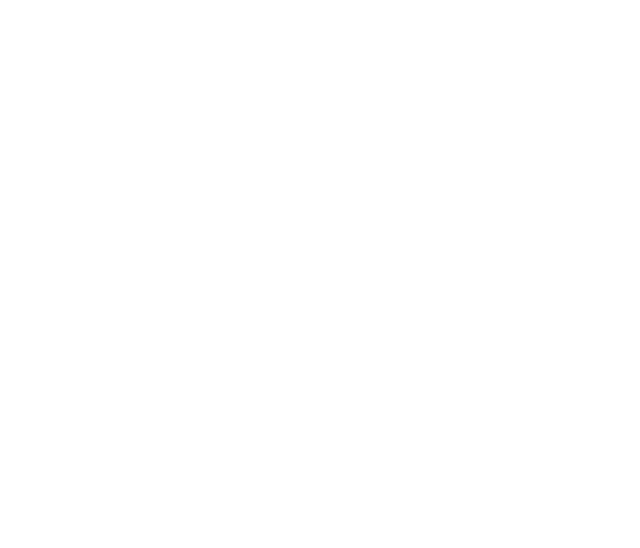
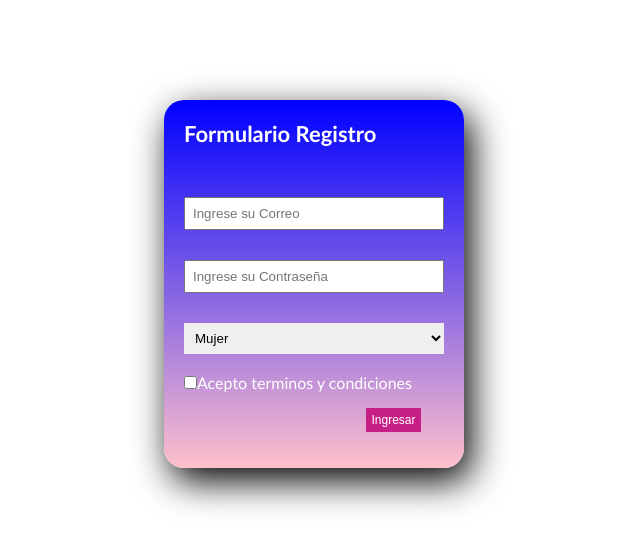
Before and after one commit to Julie-Alvarez/aspirantes-mir-html-y-css, a plain HTML site: page ejercicio1-html-y-css/index.html in a window 1280 px wide. Shown: the whole page, without its empty margins (326-966 px from the left). Drawn offline with Linux system fonts and the light colour scheme.

Commit message:
Implementa el formulario del ejercicio de html

```diff
--- a/ejercicio1-html-y-css/estyles.css
+++ b/ejercicio1-html-y-css/estyles.css
@@ -0,0 +1,50 @@
+* {
+    margin: 0;
+    padding: 0;
+    box-sizing: border-box;
+}
+.registro {
+    width: 300px;
+    background: linear-gradient(blue, pink);
+    padding: 20px;
+    margin: auto;
+    margin-top: 100px;
+    border-radius: 20px;
+    font-family: 'calibri';
+    color: white;
+    box-shadow: 7px 13px 37px #000;
+  }
+
+  .registro h3 {
+    font-size: 22px;
+    margin-bottom: 20px;
+  }
+  .controls{
+    width: 100%;
+    padding: 7px;
+    margin-top: 30px;
+   }
+
+   .selector{
+    width: 100%;
+    padding: 7px;
+    margin-top: 30px;
+    border: none;
+   }
+  .registro .botons {
+    width: 55px;
+    background: hsl(323, 73%, 45%);
+    border: none;
+    padding: 5px;
+    color: white;
+    margin: 16px 0;
+    font-size: 12px;
+    position: relative;
+    left: 70%;
+  }
+  .registro .botons:hover{
+    background-color: #3eebdc;
+  }
+  @media (min-width:500px) {
+
+  }
--- a/ejercicio1-html-y-css/index.html
+++ b/ejercicio1-html-y-css/index.html
@@ -8,6 +8,17 @@
     <title>Loging</title>
 </head>
 <body>
-
-</body>
+    <section class="registro">
+        <h3>Formulario Registro</h3>
+        <input class="controls" type="email" name="correo" id="correo" placeholder="Ingrese su Correo">
+        <input class="controls" type="password" name="correo" id="correo" placeholder="Ingrese su Contraseña">
+        <select class="selector">
+            <option value=" vaalue1">Hombre</option>
+            <option value="value2" selected>Mujer</option>
+        </select>
+        <br><br>
+        <label><input type="checkbox" id = "cbox1" value="frist_checkbox">Acepto terminos y condiciones</label><br>
+        <input class="botons" type="submit" value="Ingresar">
+    </section>
+    </body>
 </html>
```
